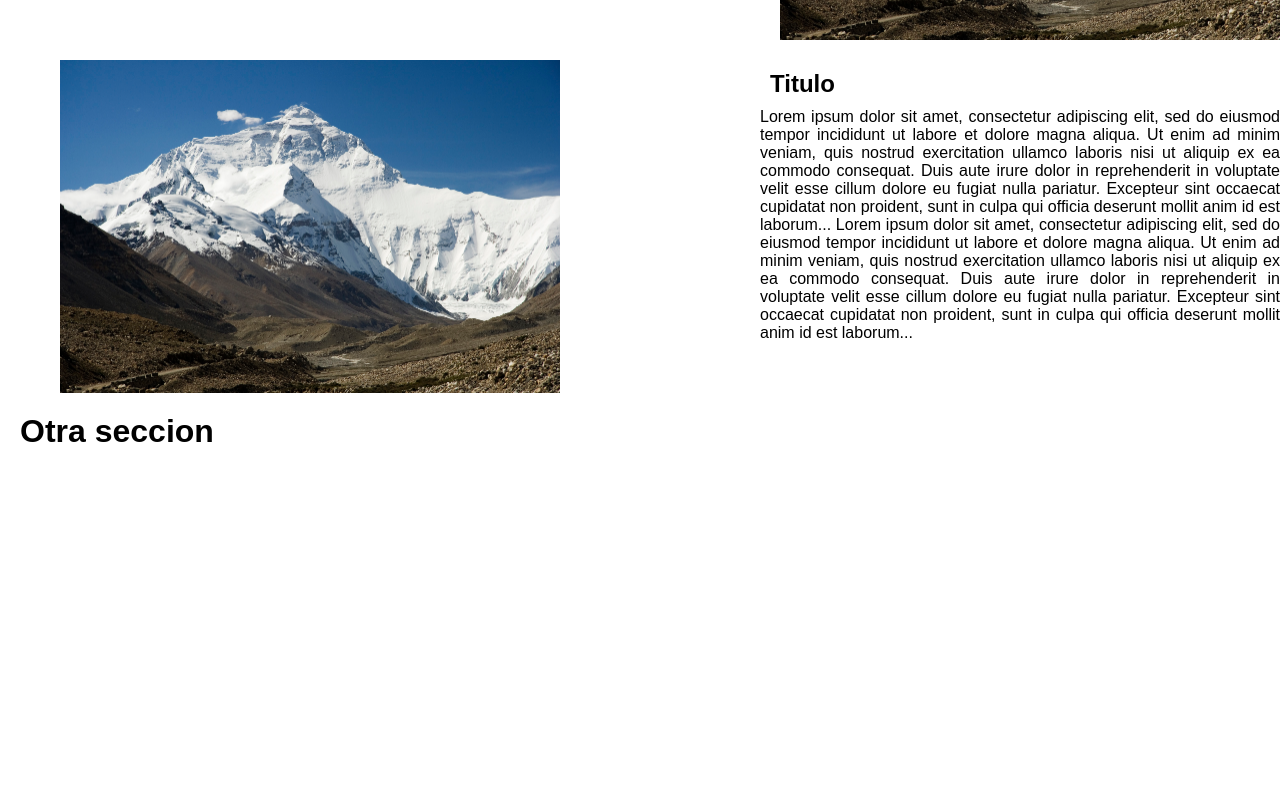
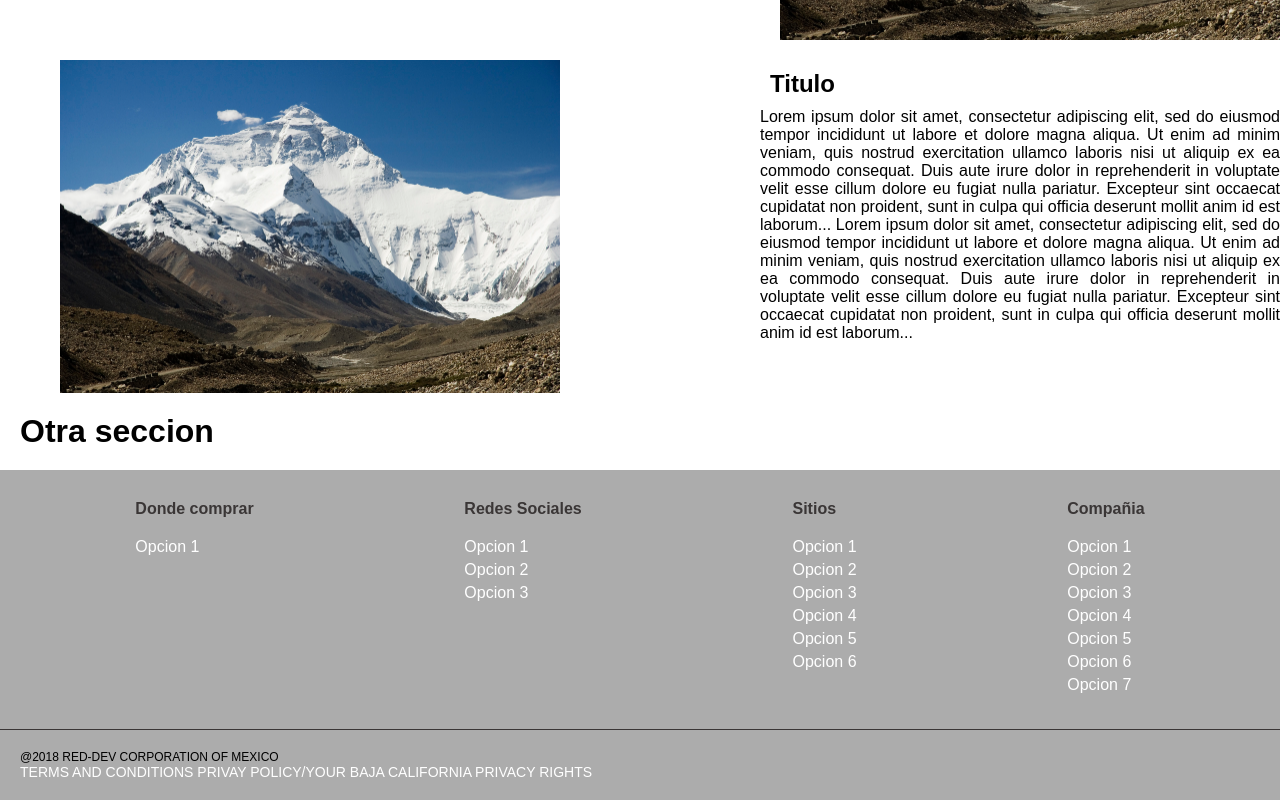
Before and after one commit to Eduardo-RE/Components, a React (Vite) app: page / in a window 1280 px wide. Shown: the part 670-1470 px from the top of the page. Before the commit the page ends 1140 px from the top, so only its background shows below. Built offline with nearby package versions, Linux system fonts and the light colour scheme.

Commit message:
Footer terminado

```diff
--- /dev/null
+++ b/src/components/Footer/Footer.css
@@ -0,0 +1,47 @@
+.footer-container {
+  color: rgb(58, 54, 54);
+  background-color: rgb(172, 172, 172);
+  display: flex;
+  flex-direction: row;
+  justify-content: space-around;
+  padding: 30px;
+}
+
+.options-row {
+  display: flex;
+  flex-direction: column;
+}
+
+.options-title {
+  margin-bottom: 20px;
+}
+
+.options {
+  color: #fff;
+  margin-bottom: 5px;
+  text-decoration: dashed;
+}
+
+.options:hover {
+  color: #1d8b02;
+}
+
+.end-footer {
+  display: flex;
+  flex-direction: column;
+  border-top: 1px solid rgb(58, 54, 54);
+  background-color: rgb(172, 172, 172);
+}
+
+.end-footer-txt {
+  padding: 20px;
+}
+
+.end-footer-name {
+  font-size: 12px;
+}
+
+.end-footer-terms {
+    font-size: 14px;
+    color: #fff;
+  }
--- /dev/null
+++ b/src/components/Footer/Footer.jsx
@@ -0,0 +1,82 @@
+import React from "react";
+import "./Footer.css";
+
+const Footer = () => {
+  return (
+    <>
+      <div className="footer-container">
+        <div className="options-row">
+          <h4 className="options-title">Donde comprar</h4>
+          <a href="/" className="options">
+            Opcion 1
+          </a>
+        </div>
+        <div className="options-row">
+          <h4 className="options-title">Redes Sociales</h4>
+          <a href="/" className="options">
+            Opcion 1
+          </a>
+          <a href="/" className="options">
+            Opcion 2
+          </a>
+          <a href="/" className="options">
+            Opcion 3
+          </a>
+        </div>
+        <div className="options-row">
+          <h4 className="options-title">Sitios</h4>
+          <a href="/" className="options">
+            Opcion 1
+          </a>
+          <a href="/" className="options">
+            Opcion 2
+          </a>
+          <a href="/" className="options">
+            Opcion 3
+          </a>
+          <a href="/" className="options">
+            Opcion 4
+          </a>
+          <a href="/" className="options">
+            Opcion 5
+          </a>
+          <a href="/" className="options">
+            Opcion 6
+          </a>
+        </div>
+        <div className="options-row">
+          <h4 className="options-title">Compañia</h4>
+          <a href="/" className="options">
+            Opcion 1
+          </a>
+          <a href="/" className="options">
+            Opcion 2
+          </a>
+          <a href="/" className="options">
+            Opcion 3
+          </a>
+          <a href="/" className="options">
+            Opcion 4
+          </a>
+          <a href="/" className="options">
+            Opcion 5
+          </a>
+          <a href="/" className="options">
+            Opcion 6
+          </a>
+          <a href="/" className="options">
+            Opcion 7
+          </a>
+        </div>
+      </div>
+      <div className="end-footer">
+        <div className="end-footer-txt">
+          <div className="end-footer-name">@2018 RED-DEV CORPORATION OF MEXICO</div>
+          <div className="end-footer-terms">TERMS AND CONDITIONS PRIVAY POLICY/YOUR BAJA CALIFORNIA PRIVACY RIGHTS</div>
+        </div>
+      </div>
+    </>
+  );
+};
+
+export default Footer;
--- a/src/pages/Home.jsx
+++ b/src/pages/Home.jsx
@@ -1,6 +1,7 @@
 import React from "react";
 import NormalButton from "../components/Button/NormalButton";
 import Container from "../components/Container/Container";
+import Footer from "../components/Footer/Footer";
 import Navbar from "../components/Navbar/Navbar";
 import TexField from "../components/TextField/TexField";
 import "./Home.css";
@@ -16,6 +17,7 @@ const Home = () => {
       <h1 className="title">Contenedor de texto y objetos</h1>
       <Container />
       <h1 className="title">Otra seccion</h1>
+      <Footer />
     </>
   );
 };
```
